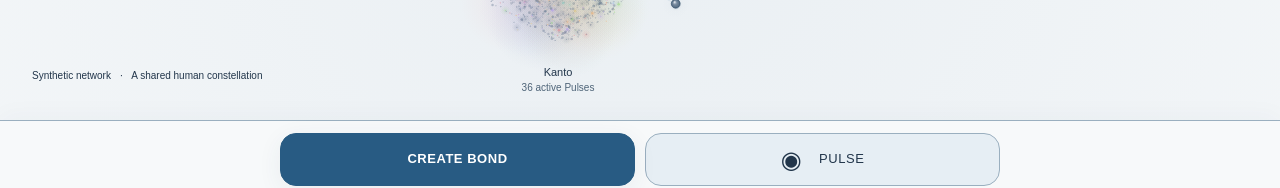
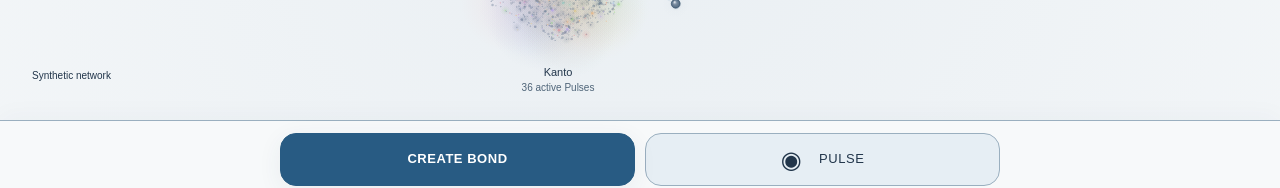
Before and after one commit to ideaordie/Atomic-Bond, a Next.js app: page /explore in a window 1280 px wide. Shown: the part 529-717 px from the top of the page. Built offline with nearby package versions, Linux system fonts and the light colour scheme.

Commit message:
Atomic Bond - remove redundant network captions

```diff
--- a/src/living-atom/LivingAtom.tsx
+++ b/src/living-atom/LivingAtom.tsx
@@ -465,17 +465,16 @@ export function LivingAtom({
       </p>
 
       <p className="simulation-label">
-        {synthetic && ownerMode
-          ? "Synthetic network"
-          : ownerMode
-            ? "Your connected network"
-            : "Public network"}{" "}
-        <span aria-hidden="true">·</span>{" "}
-        {reducedMotion
-          ? "Reduced motion"
-          : paused
-            ? "Motion paused"
-            : "A shared human constellation"}
+        {[
+          synthetic && ownerMode
+            ? "Synthetic network"
+            : ownerMode
+              ? null
+              : "Public network",
+          reducedMotion ? "Reduced motion" : paused ? "Motion paused" : null,
+        ]
+          .filter(Boolean)
+          .join(" · ")}
       </p>
     </div>
   );
```
